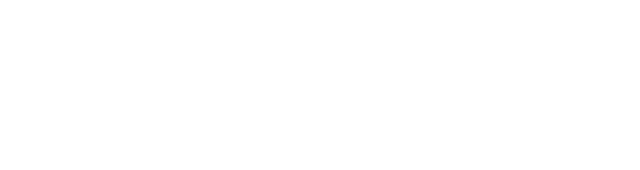
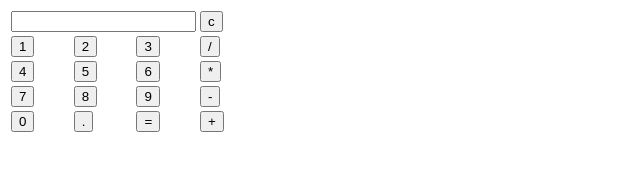
Before and after one commit to CortezT/Calculator, a plain HTML site: page index.html in a window 1280 px wide. Shown: the whole page, without its empty margins (0-640 px from the left). Drawn offline with Linux system fonts and the light colour scheme.

Commit message:
Added html layout for the calculator

```diff
--- a/index.html
+++ b/index.html
@@ -10,3 +10,51 @@
 
 
 </html>
+
+<body>
+    <table id="calc">
+        <tr>
+            <td colspan="3"><input type='text' id="result"> </td>
+            <td><input type="button" value="c" onclick="clr()" /> </td>
+        </tr>
+        <tr>
+            <td><input type="button" value="1" onclick="dis('1')"
+                        onkeydown="" ></td>
+            <td><input type="button" value="2" onclick="dis('2')"
+                        onkeydown="" ></td>
+            <td><input type="button" value="3" onclick="dis('3')"
+                        onkeydown="" > </td>
+            <td><input type="button" value="/" onclick="dis('/')"
+                        onkeydown="" > </td>
+        </tr>
+        <tr>
+            <td><input type="button" value="4" onclick="('4')"
+                        onkeydown=""> </td>
+            <td><input type="button" value="5" onclick="('5')"
+                        onkeydown=""> </td>
+            <td><input type="button" value="6" onclick="('6')"
+                        onkeydown=""> </td>
+            <td><input type="button" value="*" onclick="('*')"
+                        onkeydown=""> </td>
+        </tr>
+        <tr>
+            <td><input type="button" value="7" onclick="('7')"
+                        onkeydown=""> </td>
+            <td><input type="button" value="8" onclick="('8')"
+                        onkeydown=""> </td>
+            <td><input type="button" value="9" onclick="('9')"
+                        onkeydown=""> </td>
+            <td><input type="button" value="-" onclick="('-')"
+                        onkeydown=""> </td>
+        </tr>
+        <tr>
+            <td><input type="button" value="0" onclick="('0')"
+                        onkeydown=""> </td>
+            <td><input type="button" value="." onclick="('.')"
+                        onkeydown=""> </td>
+            <td><input type="button" value="=" onclick="()"></td>
+            <td><input type="button" value="+" onclick="('+')"
+                        onkeydown=""> </td>
+        </tr>
+    </table>
+</body>
```
Also changed, not shown: assets/script.js (added).
